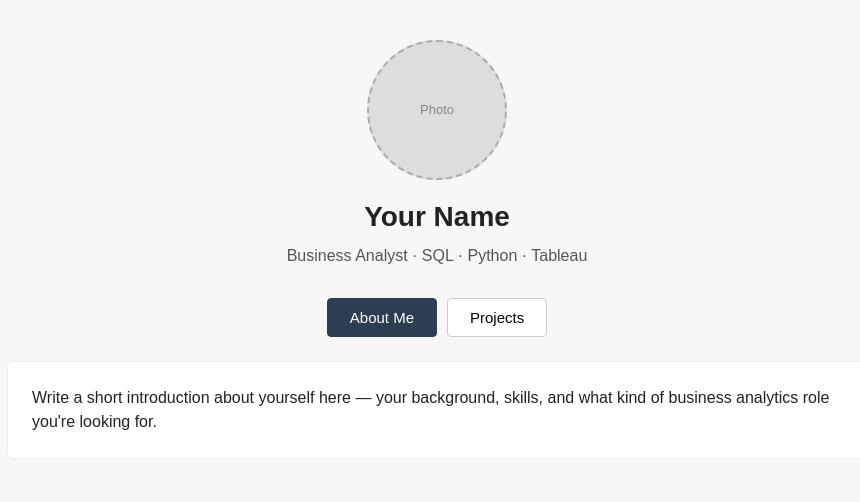
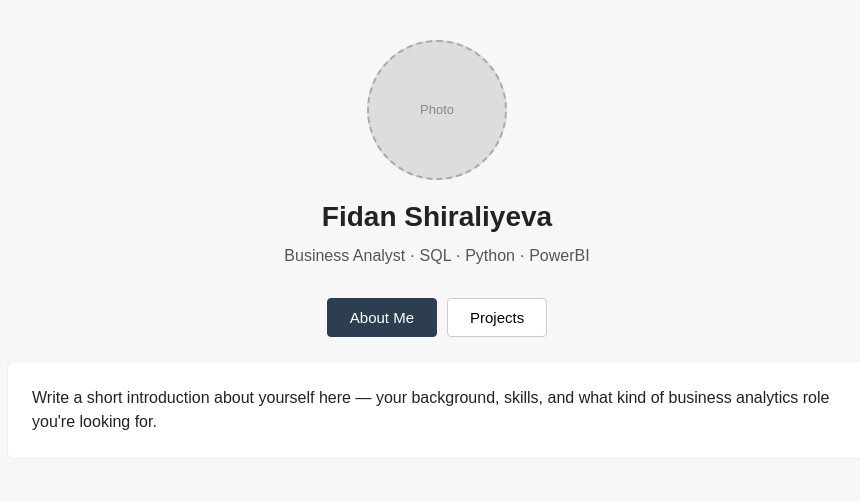
Before and after one commit to fshrlyva/fshrlyva.github.io, a plain HTML site: page index.html in a window 1280 px wide. Shown: the whole page, without its empty margins (203-1063 px from the left). Drawn offline with Linux system fonts and the light colour scheme.

Commit message:
Updated my name to website

```diff
--- a/index.html
+++ b/index.html
@@ -154,8 +154,8 @@
         <!-- Replace this div with <img src="your-photo.jpg" class="photo"> -->
         <div class="photo">Photo</div>
 
-        <h1>Your Name</h1>
-        <p>Business Analyst · SQL · Python · Tableau</p>
+        <h1>Fidan Shiraliyeva</h1>
+        <p>Business Analyst · SQL · Python · PowerBI</p>
       </header>
 
       <!-- ============================================================
```
